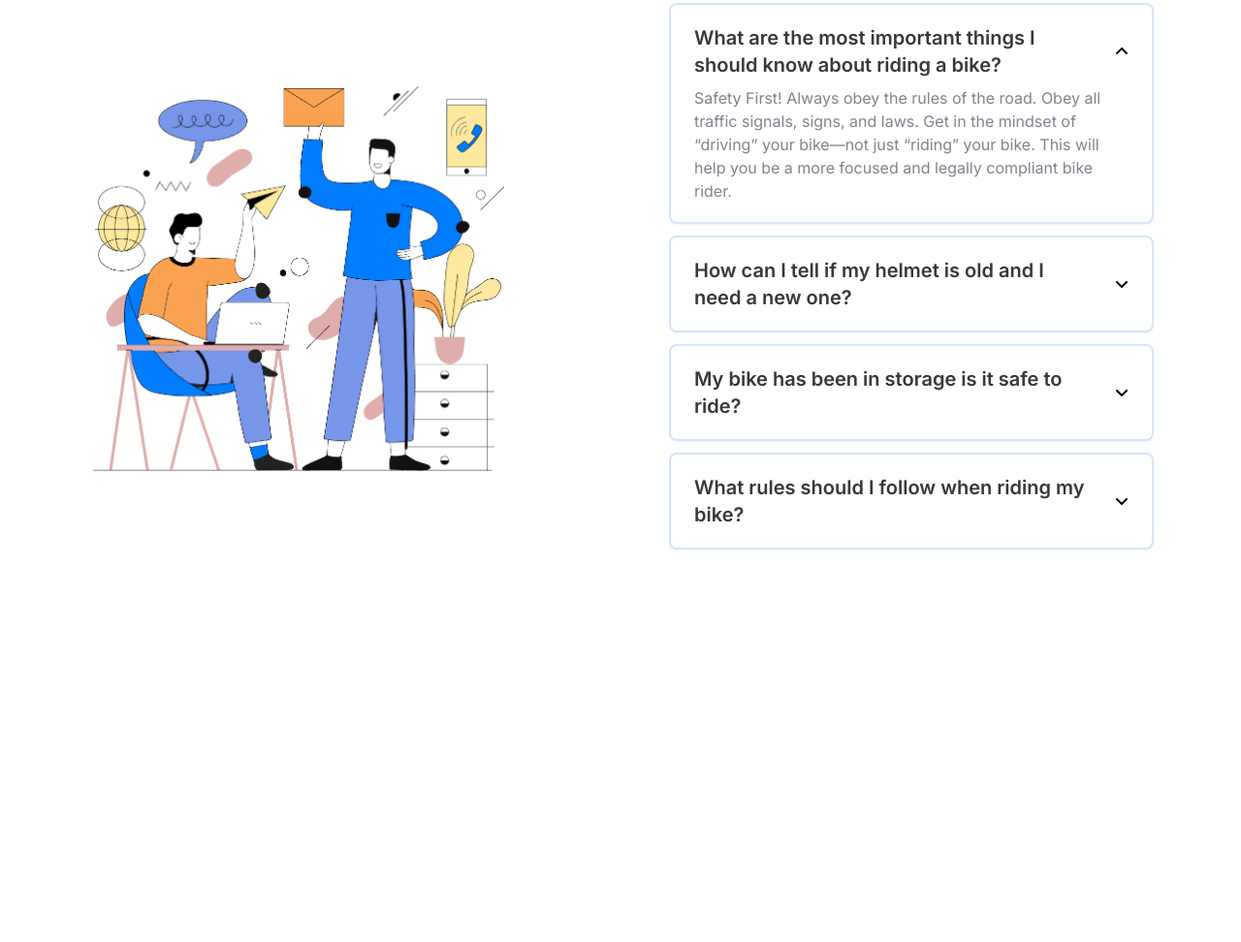
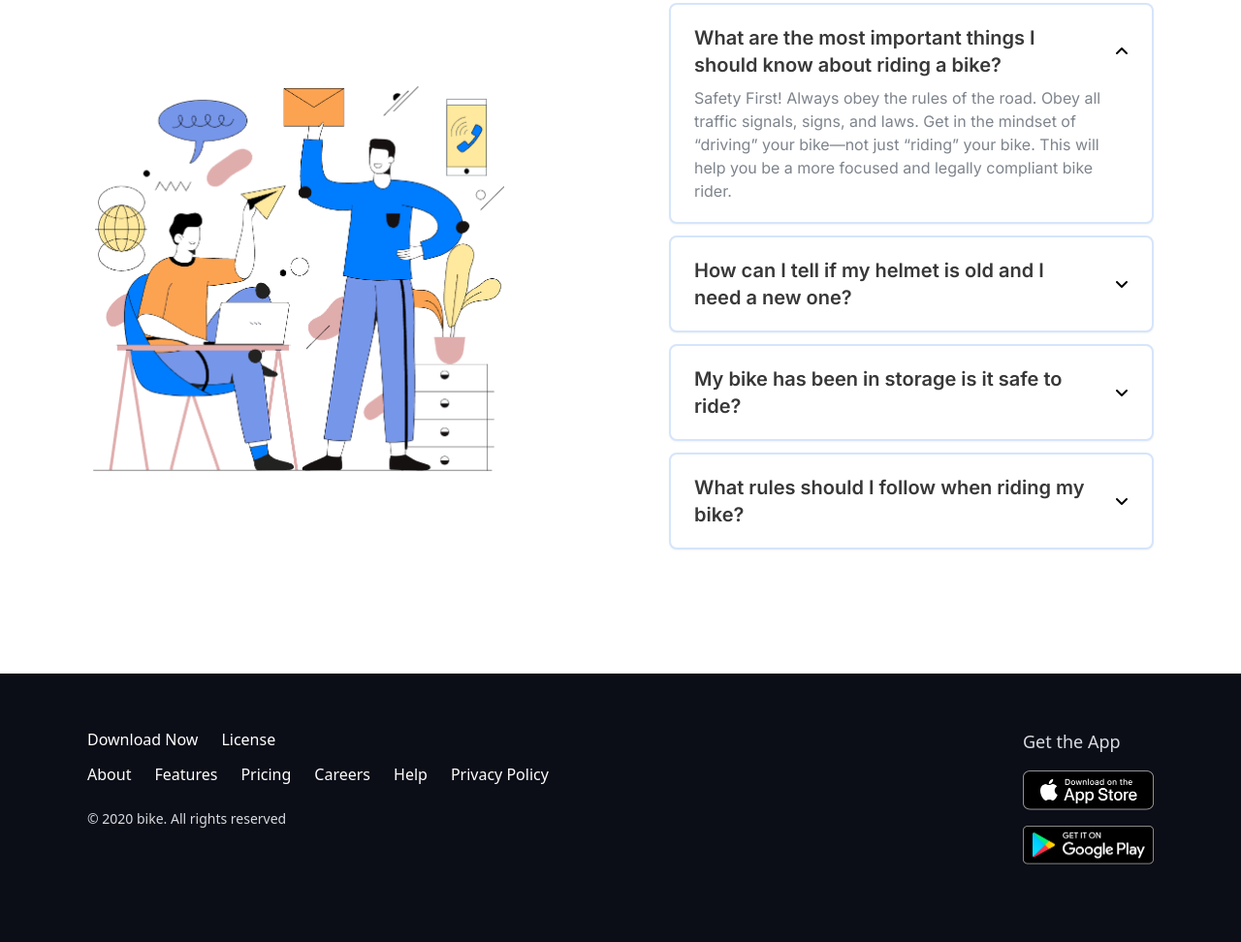
Before and after one commit to MukitHossen7/biker-zone-website-useto-tailwind, a website: page index.html in a window 1280 px wide. Shown: the part 3294-4266 px from the top of the page at 97% size. Before the commit the page ends 3901 px from the top, so only its background shows below. Drawn offline with Linux system fonts and the light colour scheme.

Commit message:
footer section done

```diff
--- a/index.html
+++ b/index.html
@@ -314,7 +314,7 @@
       </div>
 
       <!-- frequently questions section -->
-      <div class="max-w-[1100px] mx-auto mt-40 mb-10">
+      <div class="max-w-[1100px] mx-auto mt-40">
         <!-- child-1 -->
         <h1
           class="text-[#0D0925] text-5xl font-semibold text-center font-[Poppins] px-2 lg:px-0"
@@ -379,5 +379,38 @@
         </div>
       </div>
     </main>
+
+    <footer class="bg-[#0B0D17] text-white">
+      <div
+        class="max-w-[1100px] mx-auto mt-32 flex flex-col gap-14 px-5 lg:px-0 lg:gap-0 lg:flex-row pt-14 pb-20 justify-between"
+      >
+        <!-- child-1 -->
+        <div>
+          <ul class="flex gap-6 text-base font-normal text-white mb-3">
+            <li><a href="#">Download Now</a></li>
+            <li><a href="#">License</a></li>
+          </ul>
+          <ul
+            class="flex flex-wrap lg:flex-row gap-6 text-base font-normal text-white mb-6"
+          >
+            <li><a href="#">About</a></li>
+            <li><a href="">Features</a></li>
+            <li><a href="#">Pricing</a></li>
+            <li><a href="#">Careers</a></li>
+            <li><a href="#">Help</a></li>
+            <li><a href="#">Privacy Policy</a></li>
+          </ul>
+          <p class="text-[#D9DBE1] font-normal text-sm">
+            © 2020 bike. All rights reserved
+          </p>
+        </div>
+        <!-- child-2 -->
+        <div class="flex flex-col gap-4">
+          <p class="text-[#D9DBE1] font-medium text-lg">Get the App</p>
+          <img src="images/others/ios.png" alt="" class="max-w-[135px]" />
+          <img src="images/others/android.png" alt="" class="max-w-[135px]" />
+        </div>
+      </div>
+    </footer>
   </body>
 </html>
```
Also changed, not shown: src/output.css.
